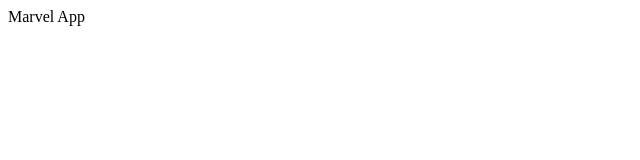
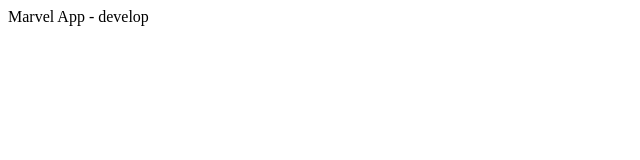
Before and after one commit to leonardoxavier01/marvel-app, a React app: page / in a window 1280 px wide. Shown: the top 160 px of the page, without its empty margins (0-640 px from the left). Built offline with nearby package versions, Linux system fonts and the light colour scheme; the HTML template or start-up script is replaced by a standard one.

Commit message:
initial development commit

```diff
--- a/src/app/index.tsx
+++ b/src/app/index.tsx
@@ -1,5 +1,5 @@
 const App = () => {
-  return <div>Marvel App</div>;
+  return <div>Marvel App - develop</div>;
 };
 
 export default App;
```
